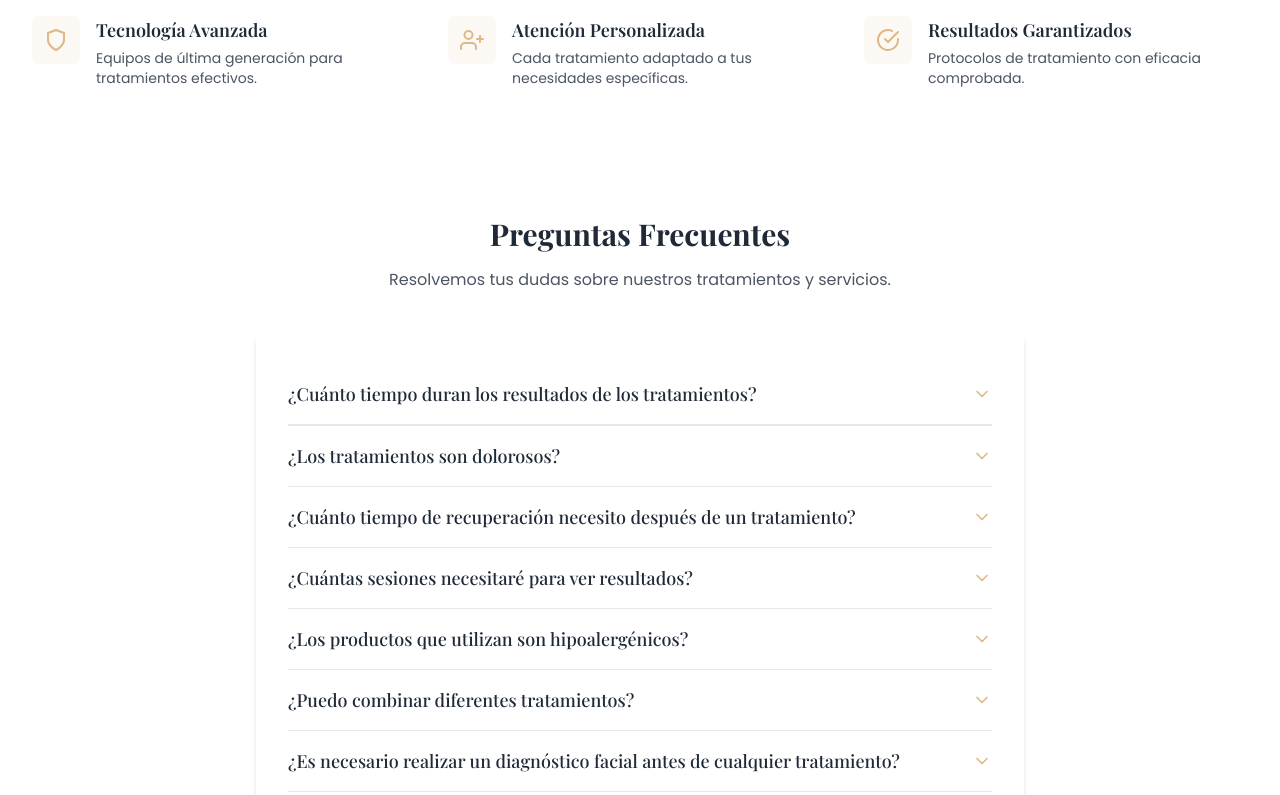
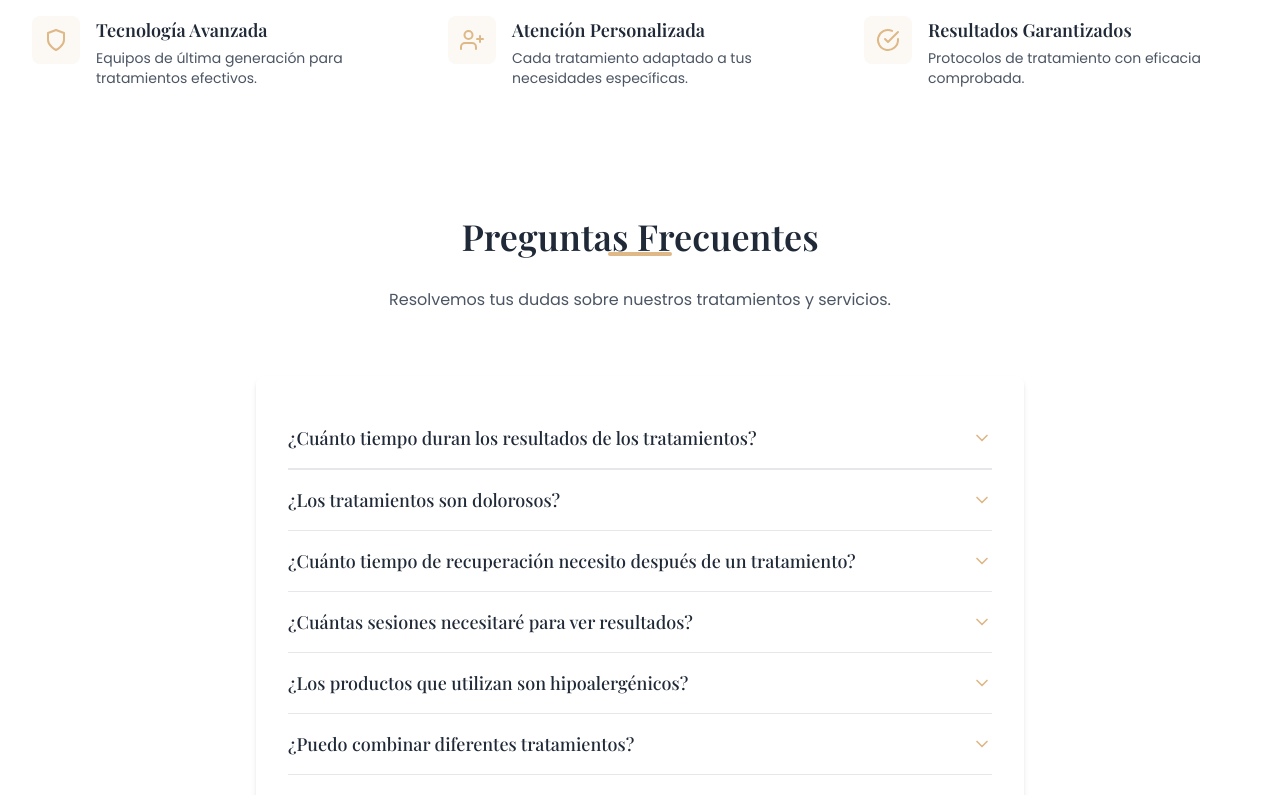
Before and after one commit to rafaellarrea/bioskin_web, a React (Vite) app: page /#/ in a window 1280 px wide. Shown: the part 680-1475 px from the top of the page. Built offline with nearby package versions, Linux system fonts and the light colour scheme.

Commit message:
correcion home para llamado a afaq

```diff
--- a/src/pages/Home.tsx
+++ b/src/pages/Home.tsx
@@ -1,7 +1,7 @@
 import React from 'react';
 import Footer from '../components/Footer';
-import FaqItem from '../components/FaqItem';
-
+import Faq from '../pages/Faq';
+{/*
 const faqItems = [
     {
       question: "¿Cuánto tiempo duran los resultados de los tratamientos?",
@@ -36,6 +36,7 @@ const faqItems = [
       answer: "Sí, ofrecemos varios paquetes diseñados para optimizar resultados y proporcionar valor. Estos paquetes combinan tratamientos complementarios a un precio reducido en comparación con sesiones individuales. También creamos planes personalizados basados en tus objetivos específicos y presupuesto. Todos nuestros paquetes incluyen consultas de seguimiento para evaluar el progreso."
     }
   ];
+*/}
 
 
 const Home = () => {
@@ -120,7 +121,8 @@ const Home = () => {
         </div>
       </section>
 
-      <section className="bg-white py-24">
+    {/*
+  <section className="bg-white py-24">
         <div className="container-custom text-center mb-10">
           <h2 className="text-3xl font-bold mb-4">Preguntas Frecuentes</h2>
           <p className="text-gray-600 max-w-2xl mx-auto">
@@ -135,7 +137,8 @@ const Home = () => {
           </div>
         </div>
       </section>
-
+*/}
+<Faq />
       <Footer />
     </>
   );
```
